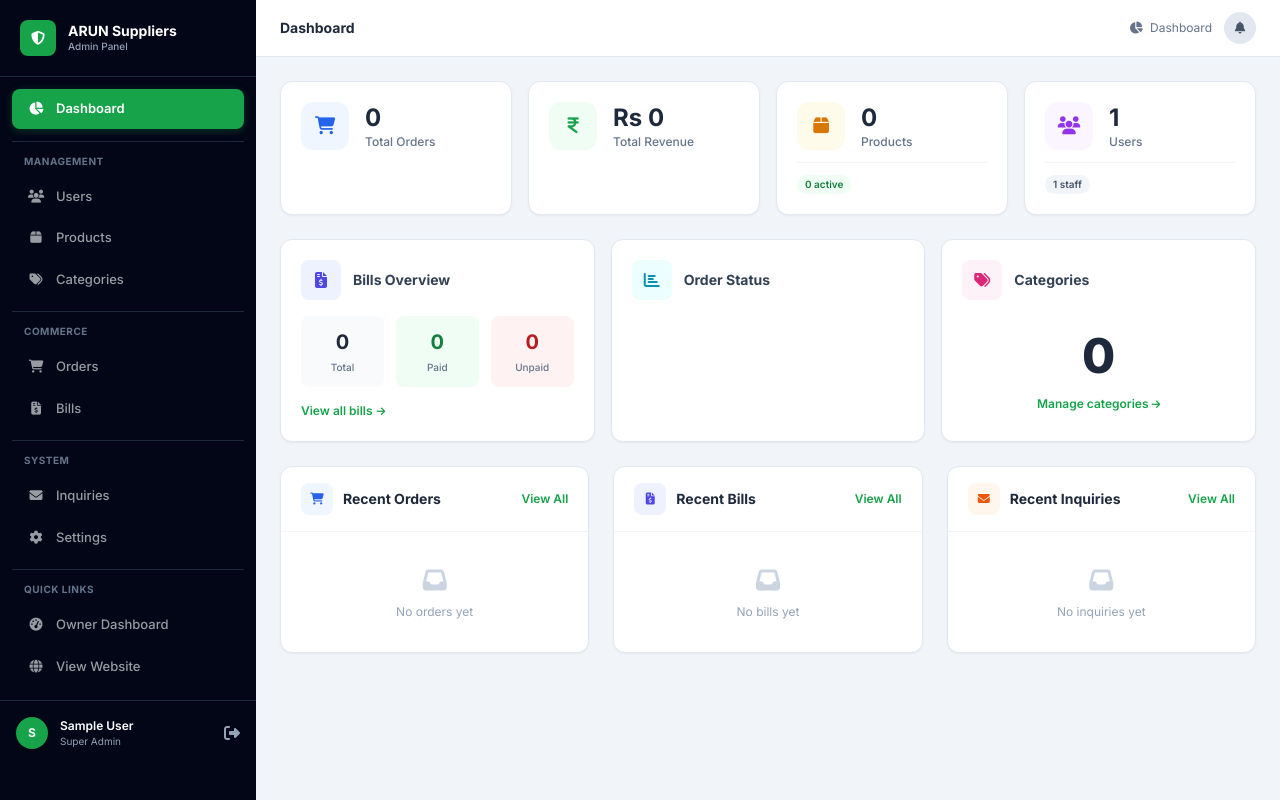
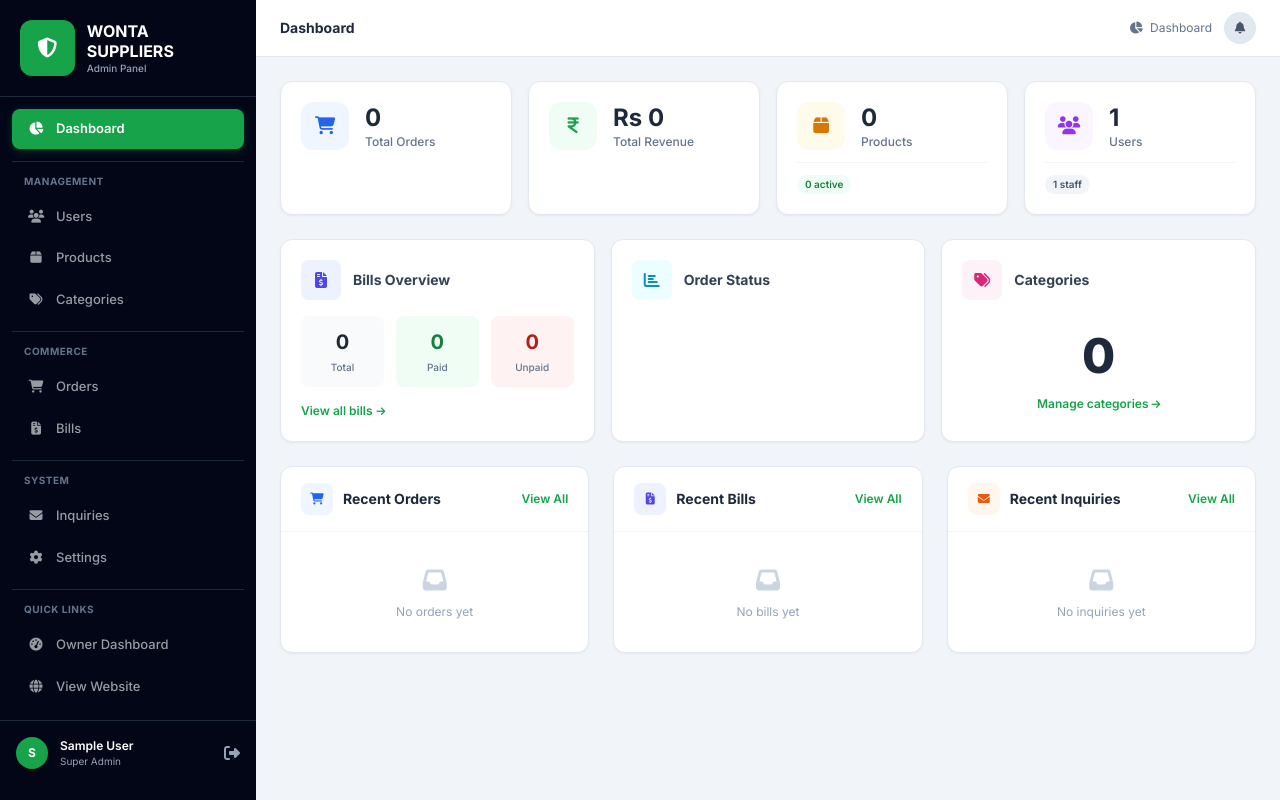
Before and after one commit to 2anupam0/bharatpur-plumbing-hub, a Django app: page /admin/ in a window 1280 px wide. Run offline with Django 4.2, Linux system fonts and the light colour scheme; the visitor is signed in with stand-in values (Sample User, id 1); data comes from the database, SQL or seed files in the repository; data that the repository does not hold is empty; some libraries are stand-ins or nearby versions.

Commit message:
Update shop name to WONTA SUPPLIERS, enlarge sidebar logo

```diff
--- a/plumbing_shop/settings.py
+++ b/plumbing_shop/settings.py
@@ -107,7 +107,7 @@ if not DEBUG:
 
 WHATSAPP_PHONE = "+9779800000000"
 
-SITE_NAME = "ARUN Suppliers"
+SITE_NAME = "WONTA SUPPLIERS"
 SITE_TAGLINE = "All Plumbing & Hardware Materials in Bharatpur"
 SITE_PHONE = "+9779800000000"
 SITE_EMAIL = "info@bharatpurplumbing.com"
--- a/shop/templates/admin_panel/base.html
+++ b/shop/templates/admin_panel/base.html
@@ -32,11 +32,11 @@
         <aside id="sidebar" class="adm-sidebar w-64 bg-slate-950 text-white flex-shrink-0 fixed h-full z-30 transform -translate-x-full lg:translate-x-0 transition-transform overflow-y-auto">
             <div class="p-5 border-b border-slate-800">
                 <a href="{% url 'admin_panel_dashboard' %}" class="flex items-center gap-3">
-                    <div class="w-9 h-9 bg-brand-600 rounded-lg flex items-center justify-center">
-                        <i class="fas fa-shield-halved text-white text-sm"></i>
+                    <div class="w-14 h-14 bg-brand-600 rounded-xl flex items-center justify-center">
+                        <i class="fas fa-shield-halved text-white text-xl"></i>
                     </div>
                     <div>
-                        <h1 class="text-sm font-bold leading-tight">{{ site_name }}</h1>
+                        <h1 class="text-base font-bold leading-tight">WONTA SUPPLIERS</h1>
                         <p class="text-[10px] text-slate-400 font-medium">Admin Panel</p>
                     </div>
                 </a>
--- a/shop/templates/admin_panel/login.html
+++ b/shop/templates/admin_panel/login.html
@@ -55,7 +55,7 @@
                 <div class="w-16 h-16 bg-brand-100 rounded-2xl flex items-center justify-center mx-auto mb-4">
                     <i class="fas fa-shield-halved text-brand-600 text-2xl"></i>
                 </div>
-                <h1 class="text-2xl font-bold text-slate-900">{{ site_name }}</h1>
+                <h1 class="text-2xl font-bold text-slate-900">WONTA SUPPLIERS</h1>
                 <p class="text-sm text-slate-500 mt-1">Admin Panel</p>
             </div>
 
--- a/shop/templates/owner/base_owner.html
+++ b/shop/templates/owner/base_owner.html
@@ -35,11 +35,11 @@
         <aside id="sidebar" class="ow-sidebar w-64 bg-ow-900 text-white flex-shrink-0 fixed h-full z-30 transform -translate-x-full lg:translate-x-0 transition-transform overflow-y-auto">
             <div class="p-5 border-b border-ow-700">
                 <a href="{% url 'owner_dashboard' %}" class="flex items-center gap-3">
-                    <div class="w-9 h-9 bg-primary-600 rounded-lg flex items-center justify-center">
-                        <i class="fas fa-wrench text-white text-sm"></i>
+                    <div class="w-14 h-14 bg-primary-600 rounded-xl flex items-center justify-center">
+                        <i class="fas fa-wrench text-white text-xl"></i>
                     </div>
                     <div>
-                        <h1 class="text-sm font-bold leading-tight">{{ site_name }}</h1>
+                        <h1 class="text-base font-bold leading-tight">WONTA SUPPLIERS</h1>
                         <p class="text-[10px] text-ow-400 font-medium">Owner Panel</p>
                     </div>
                 </a>
```
